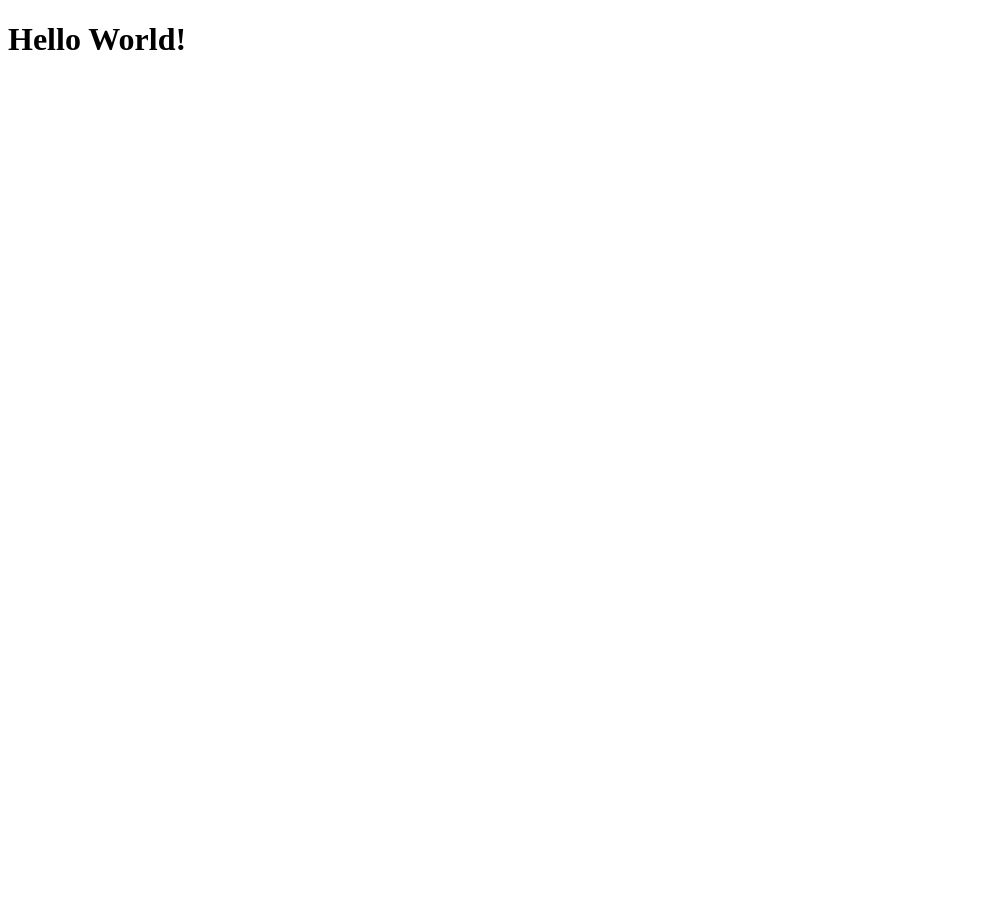
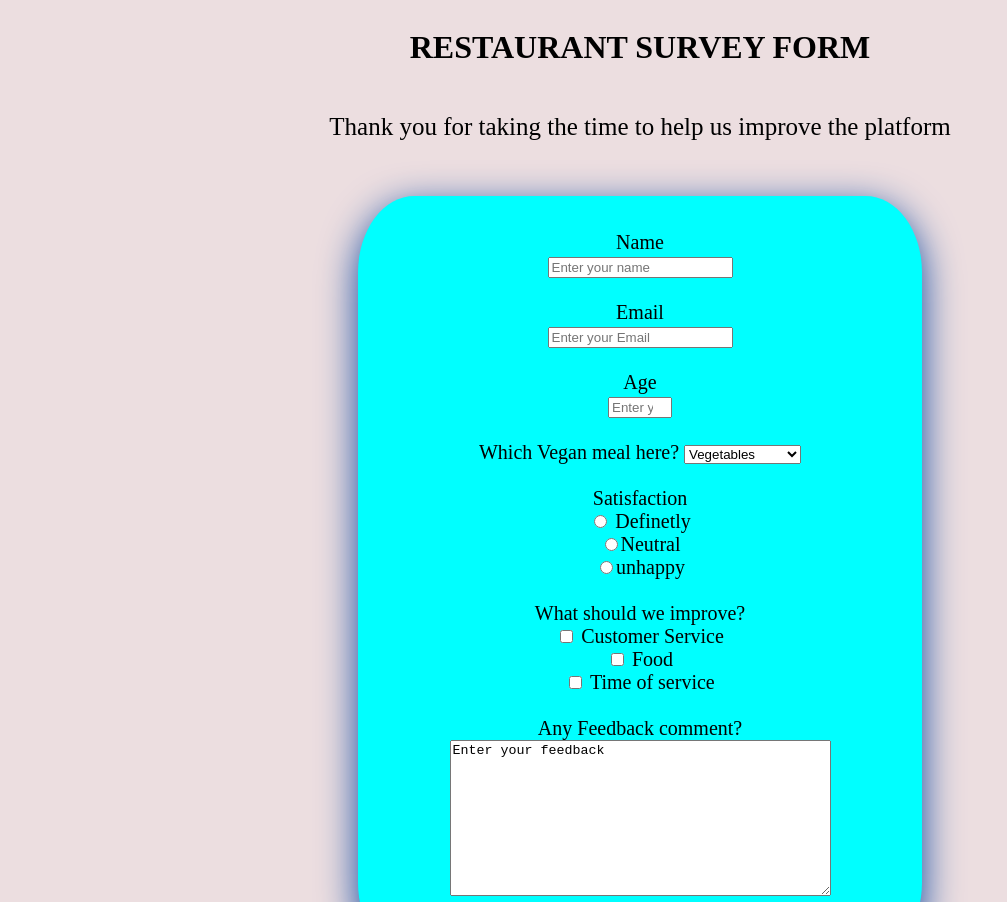
Before and after one commit to nasrin402/fcc-test-suite-template-, a plain HTML site: page index.html in a window 1280 px wide. Shown: the top 902 px of the page, without its empty margins (0-1007 px from the left). Before the commit the page ends 800 px from the top, so only its background shows below. Drawn offline with Linux system fonts and the light colour scheme.

Commit message:
added index.htm and style sheet

```diff
--- a/css/style.css
+++ b/css/style.css
@@ -0,0 +1,39 @@
+#body
+ {
+    background-color: rgb(236, 222, 224);
+    display: grid;
+
+
+}
+#title
+{
+    text-align: center;
+    font-size: 40px;
+    margin-top: 50px;
+    text-transform: uppercase;
+}
+h1{
+    text-align: center;
+    text-transform: uppercase;
+
+}
+
+#description{
+    text-align: center;
+    font-size: 25px;
+
+
+}
+#survey-form
+{
+    background-color: cyan;
+	border-radius: 10%;
+	text-align: center;
+	margin: 20px;
+	margin-top: 30px;
+    margin-left: 350px;
+    margin-right: 350px;
+	font-size: 20px;
+	padding: 35px;
+    box-shadow: 0 0.66rem 2.4rem #0d47a1;
+}
--- a/index.html
+++ b/index.html
@@ -4,12 +4,70 @@
     <meta charset="UTF-8">
     <title>Fork Me! FCC: Test Suite Template</title>
     <link rel="stylesheet" href="css/style.css">
-  </head>
+    <title>Restaurant Survey Form</title>
+</head>
+<body id="body">
 
-  <body>
+    <h1>Restaurant Survey Form</h1>
+    <p id="description">Thank you for taking the time to help us improve the platform</p>
+
+
+
+    <form action="" id="survey-form">
+
+            <label id="name-label" for="name"> Name </label><br>
+            <input type="text" id="name" required placeholder="Enter your name"> <br><br>
+
+            <label id="email-label" for="email"> Email </label><br>
+            <input type="text"  id="email" placeholder="Enter your Email"><br><br>
+
+            <label id="number-label" for="number" > Age </label><br>
+            <input type="number" id="number" min = "5" max = "100"  placeholder="Enter your age" ><br><br>
+
+            <label id="dropdown-label" for="">Which Vegan meal here? </label>
+            <select name="occupation" id="dropdown">
+            <option value="vegetables">Vegetables</option>
+            <option value="fruits">Fruits</option>
+            <option value="vegetable juice">Vegetable Juice</option>
+            <option value="fruit juice">Fruit Juice</option>
+            <option value="other">Other</option>
+        </select><br><br>
+
+            <label id="radio-buttons-label" for="radio-buttons">
+            Satisfaction
+            </label><br>
+
+            <label id="entry" for="radio-button">
+                <input type="radio" name="satisfaction" value="11" id="radio-button">
+                Definetly</label><br>
+
+
+             <label id="entry" for="radio-button">
+                <input type="radio" name="satisfaction" value="22" id="radion-button">Neutral</label><br>
+
+            <label id="entery" for="radio-button">
+                <input type="radio" name="satisfaction" value="33" id="radio-button">unhappy</label><br><br>
+
+            <label id="checkboxes-label" for="checkboxes">What should we improve?</label><br>
+                <input type="checkbox" name="improvement" id="improvement" value="1">
+
+            <label id="entry">Customer Service</label><br>
+                <input type="checkbox" name="improvement" value="2">
+
+            <label id="entry">Food</label><br>
+                <input type="checkbox" name="improvement" id="improvement" value="3">
+
+            <label id="entry" >Time of service</label><br><br>
+
+            <label id="comment-label" for="textarea">Any Feedback comment?</label><br>
+            <textarea id="comment" cols="45" rows="10">Enter your feedback</textarea><br><br>
+
+
+
+
+    </form>
+
     <script src="https://cdn.freecodecamp.org/testable-projects-fcc/v1/bundle.js"></script>
 
-      <h1>Hello World!</h1>
-    <script  src="js/index.js"></script>
   </body>
 </html>
```
